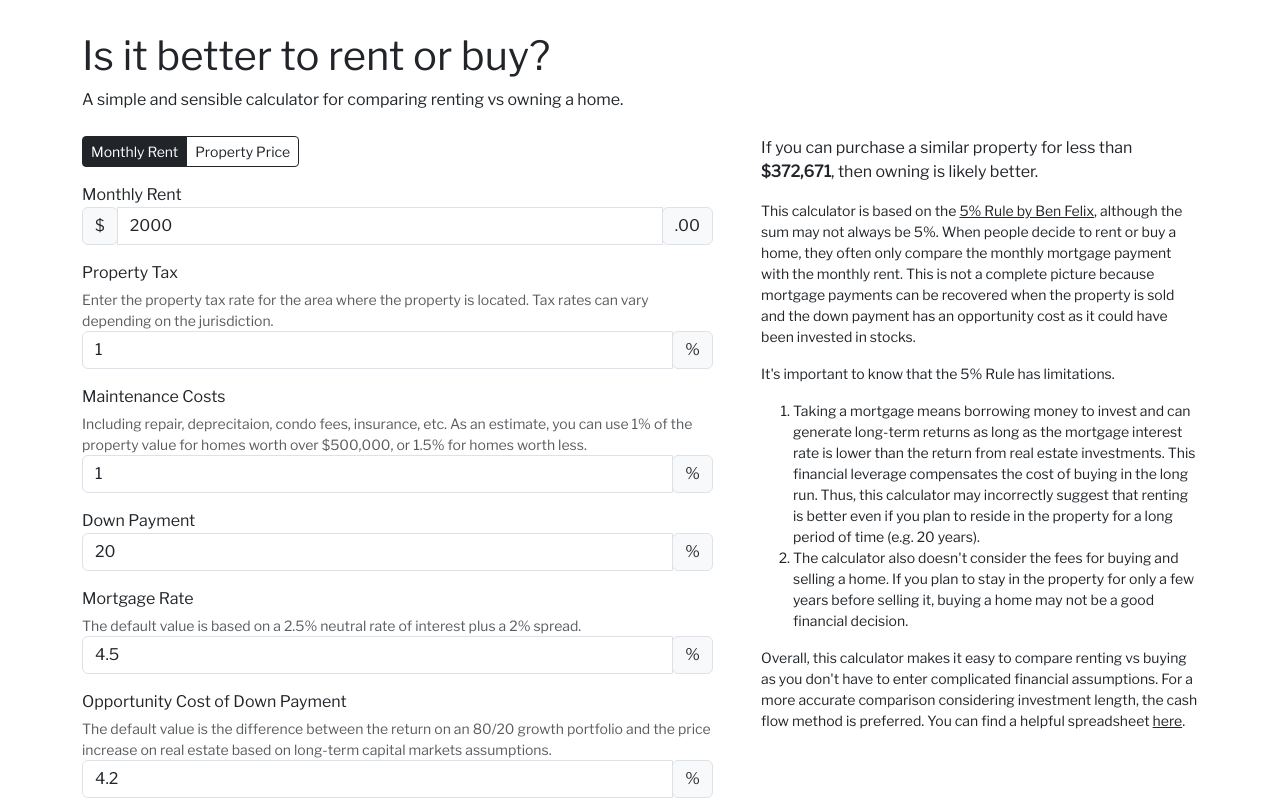
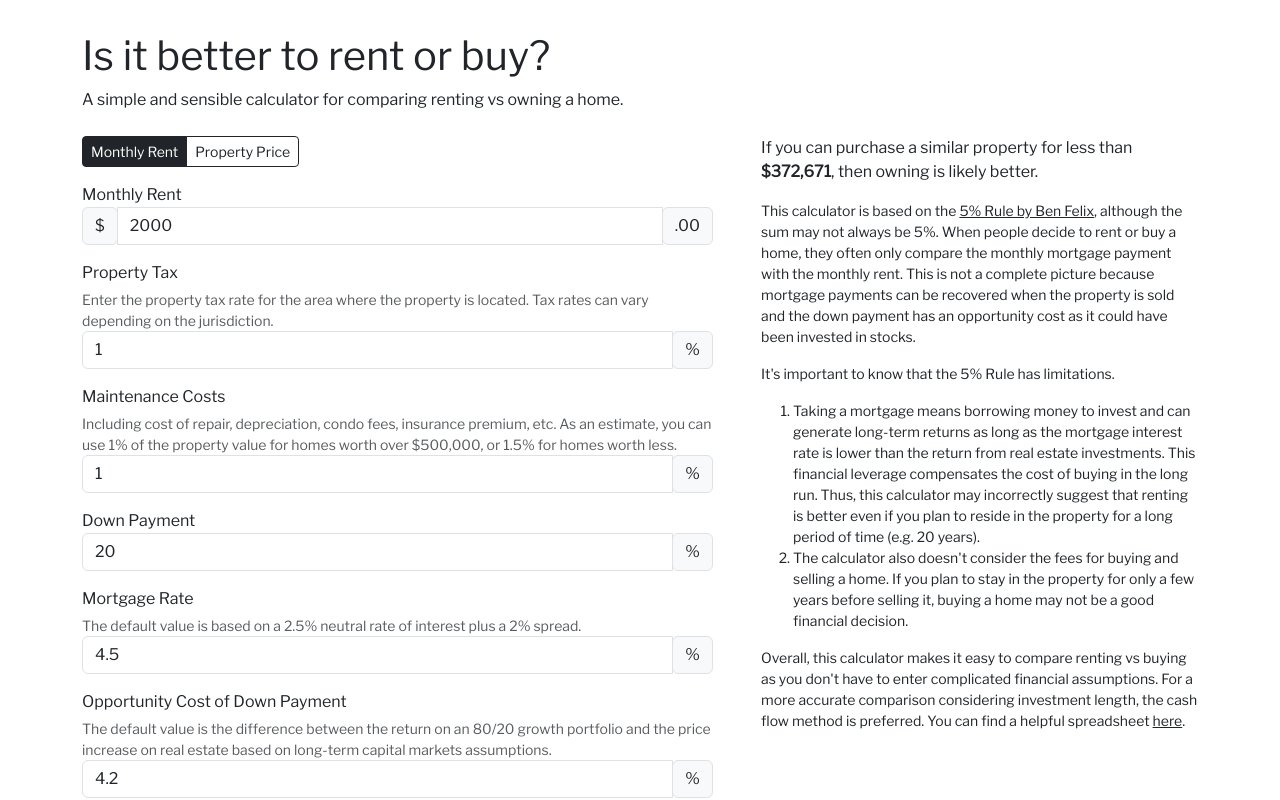
Before and after one commit to low-earth-orbit/rent-vs-buy, a React (Create React App) app: page / in a window 1280 px wide. Shown: the top 800 px of the page. Built offline with nearby package versions, Linux system fonts and the light colour scheme.

Commit message:
Fix typo

```diff
--- a/src/components/Layout/Main.jsx
+++ b/src/components/Layout/Main.jsx
@@ -197,8 +197,7 @@ const Main = () => {
                 Maintenance Costs
               </label>
               <div id="maintenanceCostsHelp" className="form-text">
-                Including repair, deprecitaion, condo fees, insurance, etc. As an estimate, you can use 1% of the property value for homes
-                worth over $500,000, or 1.5% for homes worth less.
+                Including cost of repair, depreciation, condo fees, insurance premium, etc. As an estimate, you can use 1% of the property value for homes worth over $500,000, or 1.5% for homes worth less.
               </div>
               <div className="input-group mb-3">
                 <input
```
